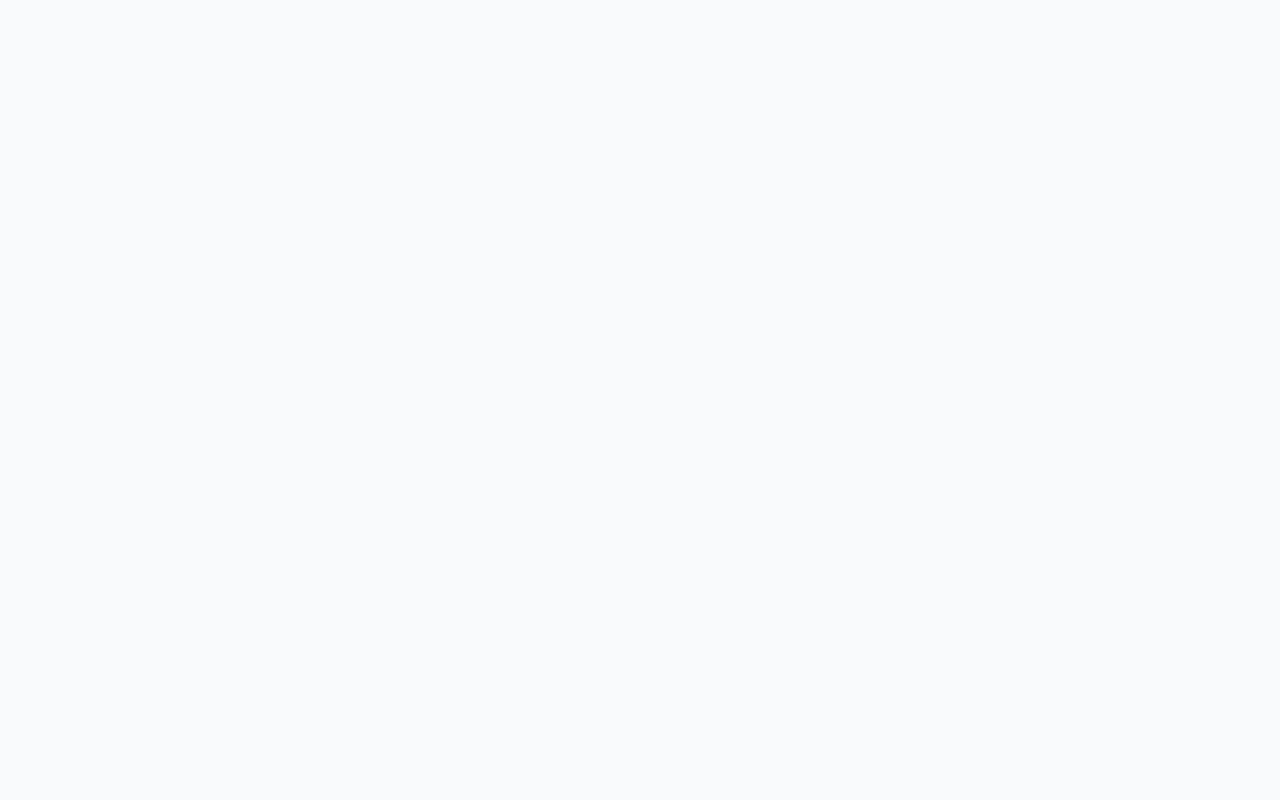
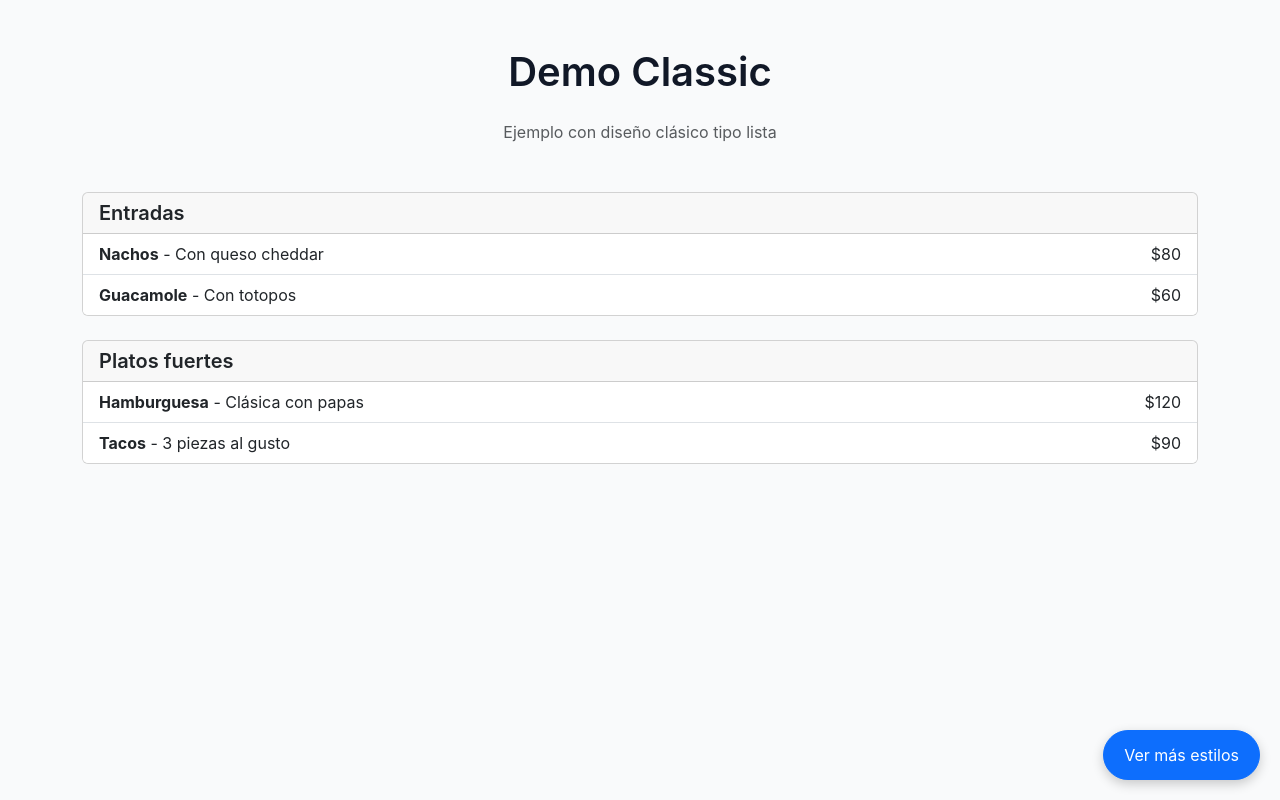
Before and after one commit to ulisesct91/qr-app, a React (Vite) app: page /demo/demo-classic in a window 1280 px wide. Before the commit this address had no page. Built offline with nearby package versions, Linux system fonts and the light colour scheme.

Commit message:
v1-demos

```diff
--- a/src/App.jsx
+++ b/src/App.jsx
@@ -1,22 +1,26 @@
 import React from "react";
 import { BrowserRouter as Router, Routes, Route } from "react-router-dom";
 
-// Páginas
+// Páginas admin
 import Home from "./pages/Home/Home.jsx";
 import RestaurantDetail from "./pages/RestaurantDetail/RestaurantDetail.jsx";
 import RestaurantMenu from "./pages/RestaurantMenu/RestaurantMenu.jsx";
+
+// Páginas públicas
+import Landing from "./pages/Landing/Landing.jsx";
+import DemoMenu from "./pages/DemoMenu/DemoMenu.jsx";
 
 function App() {
   return (
     <Router>
       <Routes>
-        {/* Lista de restaurantes */}
-        <Route path="/" element={<Home />} />
+        {/* Público */}
+        <Route path="/" element={<Landing />} />
+        <Route path="/demo/:id" element={<DemoMenu />} />
 
-        {/* Vista de detalles de un restaurante */}
+        {/* Admin */}
+        <Route path="/admin" element={<Home />} />
         <Route path="/restaurante/:slug" element={<RestaurantDetail />} />
-
-        {/* Vista del menú de un restaurante */}
         <Route path="/menu/:slug" element={<RestaurantMenu />} />
       </Routes>
     </Router>
--- /dev/null
+++ b/src/data/demos.json
@@ -0,0 +1,115 @@
+[
+  {
+    "id": "demo-classic",
+    "nombre": "Demo Classic",
+    "slug": "demo-classic",
+    "tagline": "Ejemplo con diseño clásico tipo lista",
+    "template": "classic",
+    "productos": [
+      {
+        "categoria": "Entradas",
+        "items": [
+          {
+            "nombre": "Nachos",
+            "descripcion": "Con queso cheddar",
+            "precio": 80
+          },
+          { "nombre": "Guacamole", "descripcion": "Con totopos", "precio": 60 }
+        ]
+      },
+      {
+        "categoria": "Platos fuertes",
+        "items": [
+          {
+            "nombre": "Hamburguesa",
+            "descripcion": "Clásica con papas",
+            "precio": 120
+          },
+          {
+            "nombre": "Tacos",
+            "descripcion": "3 piezas al gusto",
+            "precio": 90
+          }
+        ]
+      }
+    ]
+  },
+  {
+    "id": "demo-modern",
+    "nombre": "Demo Modern",
+    "slug": "demo-modern",
+    "tagline": "Ejemplo con diseño moderno en tarjetas",
+    "template": "modern",
+    "productos": [
+      {
+        "categoria": "Cafés",
+        "items": [
+          {
+            "nombre": "Latte",
+            "descripcion": "Espresso con leche",
+            "precio": 45
+          },
+          {
+            "nombre": "Capuccino",
+            "descripcion": "Con espuma cremosa",
+            "precio": 50
+          }
+        ]
+      },
+      {
+        "categoria": "Postres",
+        "items": [
+          {
+            "nombre": "Brownie",
+            "descripcion": "Con helado de vainilla",
+            "precio": 70
+          },
+          {
+            "nombre": "Cheesecake",
+            "descripcion": "Con salsa de frutos rojos",
+            "precio": 85
+          }
+        ]
+      }
+    ]
+  },
+  {
+    "id": "demo-elegant",
+    "nombre": "Demo Elegant",
+    "slug": "demo-elegant",
+    "tagline": "Ejemplo minimalista y premium",
+    "template": "elegant",
+    "productos": [
+      {
+        "categoria": "Entradas",
+        "items": [
+          {
+            "nombre": "Bruschetta",
+            "descripcion": "Pan con jitomate y albahaca",
+            "precio": 90
+          },
+          {
+            "nombre": "Carpaccio",
+            "descripcion": "Res con parmesano",
+            "precio": 150
+          }
+        ]
+      },
+      {
+        "categoria": "Platos fuertes",
+        "items": [
+          {
+            "nombre": "Spaghetti Carbonara",
+            "descripcion": "Con panceta",
+            "precio": 200
+          },
+          {
+            "nombre": "Tagliatelle al Pesto",
+            "descripcion": "Albahaca y parmesano",
+            "precio": 190
+          }
+        ]
+      }
+    ]
+  }
+]
--- a/src/data/restaurantes.json
+++ b/src/data/restaurantes.json
@@ -114,7 +114,7 @@
           {
             "nombre": "California Roll",
             "descripcion": "Aguacate, cangrejo, pepino",
-            "precio": 90,
+            "precio": 80,
             "imagen": "https://images.unsplash.com/photo-1606788075761-9beae5f8e9f4"
           },
           {
--- /dev/null
+++ b/src/pages/DemoMenu/DemoMenu.jsx
@@ -0,0 +1,44 @@
+import React from "react";
+import { useParams, Link } from "react-router-dom";
+import demos from "../../data/demos.json";
+import { Container, Button } from "react-bootstrap";
+import { templates as templateComponents } from "../../components/MenuTemplates";
+import styled from "styled-components";
+
+const FloatingButton = styled(Button)`
+  position: fixed;
+  bottom: 20px;
+  right: 20px;
+  z-index: 9999;
+  border-radius: 50px;
+  padding: 0.75rem 1.25rem;
+  box-shadow: 0 4px 12px rgba(0, 0, 0, 0.2);
+`;
+
+function DemoMenu() {
+  const { id } = useParams();
+  const demo = demos.find((d) => d.slug === id);
+
+  if (!demo) {
+    return <h2 className="text-center py-5">Demo no encontrado</h2>;
+  }
+
+  const TemplateComponent =
+    templateComponents[demo.template] || templateComponents["classic"];
+
+  return (
+    <Container className="py-5">
+      <h1 className="mb-4 text-center">{demo.nombre}</h1>
+      <p className="text-center text-muted mb-5">{demo.tagline}</p>
+
+      <TemplateComponent productos={demo.productos} />
+
+      {/* Botón flotante para explorar más */}
+      <Link to="/">
+        <FloatingButton variant="primary">Ver más estilos</FloatingButton>
+      </Link>
+    </Container>
+  );
+}
+
+export default DemoMenu;
--- /dev/null
+++ b/src/pages/Landing/Landing.jsx
@@ -0,0 +1,40 @@
+import React from "react";
+import { Link } from "react-router-dom";
+import demos from "../../data/demos.json";
+import { Container, Row, Col, Card, Button } from "react-bootstrap";
+
+function Landing() {
+  return (
+    <Container className="py-5">
+      <h1 className="text-center mb-4">
+        Descubre cómo se vería tu menú digital
+      </h1>
+      <p className="text-center text-muted mb-5">
+        Explora nuestros estilos de menús digitales y elige el que más se adapte
+        a tu restaurante.
+      </p>
+
+      <Row>
+        {demos.map((demo) => (
+          <Col key={demo.id} xs={12} md={4} className="mb-4">
+            <Card className="h-100 shadow-sm">
+              <Card.Body className="d-flex flex-column justify-content-between">
+                <div>
+                  <Card.Title>{demo.nombre}</Card.Title>
+                  <Card.Text className="text-muted">{demo.tagline}</Card.Text>
+                </div>
+                <div className="text-center mt-3">
+                  <Link to={`/demo/${demo.slug}`}>
+                    <Button variant="primary">Ver demo</Button>
+                  </Link>
+                </div>
+              </Card.Body>
+            </Card>
+          </Col>
+        ))}
+      </Row>
+    </Container>
+  );
+}
+
+export default Landing;
```
